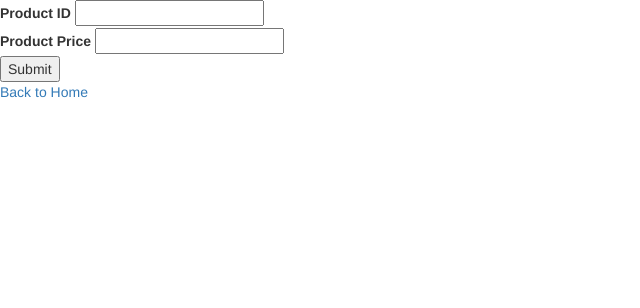
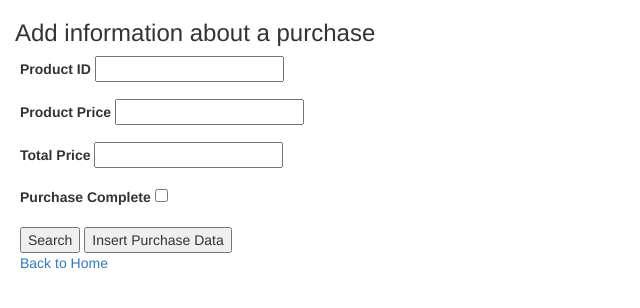
Before and after one commit to yevgeniychaplygin3/cs340, a Flask app: page /purchases/ in a window 1280 px wide. Shown: the top 308 px of the page, without its empty margins (0-640 px from the left). Run offline with Flask 2, Linux system fonts and the light colour scheme; parts of the project's set-up code (start-up, migrations or seed data) failed here and were passed over; some libraries are stand-ins or nearby versions.

Commit message:
Changes to Products and Purchases

```diff
--- a/templates/purchases.html
+++ b/templates/purchases.html
@@ -5,18 +5,28 @@ Purchases Page
 {% endblock %}
 
 {% block container %}
-    <form action="">
+    <h3 style="margin-left:15px;">Add information about a purchase</h3>
+    <form action="{{ url_for('purchases_results') }}" METHOD="POST" style="margin-left:20px">
     <div id="purchases">
-        <div>
+        <div class="form-group">
             <label>Product ID</label>
             <input name="productid">
         </div>
-        <div>
+        <div class="form-group">
             <label>Product Price</label>
-            <input name="productprice">
+            <input name="productprice", type="number">
+        </div>
+        <div class="form-group">
+            <label>Total Price</label>
+            <input name="totalprice", type="number">
+        </div>
+        <div class="form-group">
+            <label>Purchase Complete</label>
+            <input name="purchasecomplete", type="checkbox">
         </div>
         <div>
-            <button>Submit</button>
+            <button>Search</button>
+            <button>Insert Purchase Data</button>
         </div>
     </div>
     <a href="/">Back to Home</a>
```
Also changed, not shown: templates/products.html (+34 -0 lines).
